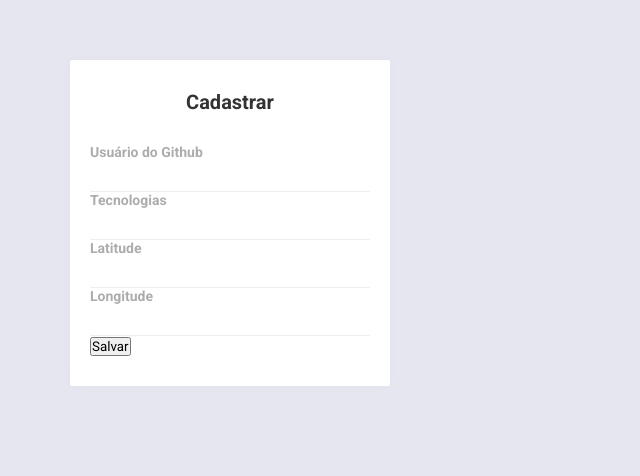
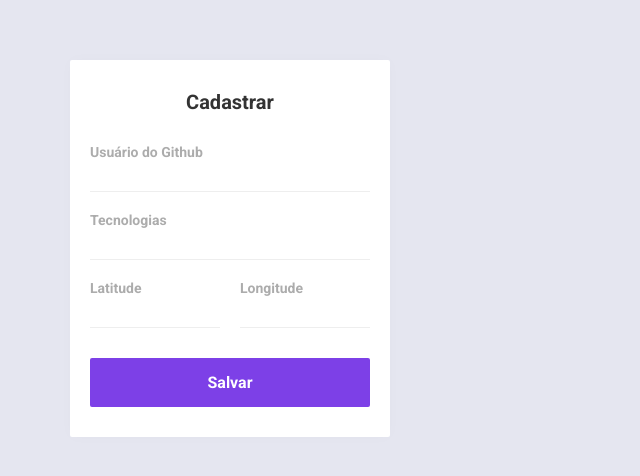
Before and after one commit to salescamila/omnistack10, a React (Create React App) app in the folder web/: page / in a window 1280 px wide. Shown: the top 476 px of the page, without its empty margins (0-640 px from the left). Built offline with nearby package versions, Linux system fonts and the light colour scheme; the HTML template or start-up script is replaced by a standard one.

Commit message:
Painel cadastrar estilizado

```diff
--- a/web/src/App.js
+++ b/web/src/App.js
@@ -30,9 +30,9 @@
               <label htmlFor="longitude">Longitude</label>
               <input name="longitude" id="longitude" required />
             </div>
+          </div>
 
-            <button type="submit">Salvar</button>
-          </div>
+          <button type="submit">Salvar</button>
         </form>
       </aside>
       <main>
--- a/web/src/Sidebar.css
+++ b/web/src/Sidebar.css
@@ -17,6 +17,21 @@
   margin-top: 30px;
 }
 
+aside form .input-block + .input-block {
+  margin-top: 20px;
+}
+
+aside form .input-group {
+  margin-top: 20px;
+  display: grid;
+  gap: 20px;
+  grid-template-columns: 1fr 1fr;
+}
+
+aside form .input-group .input-block {
+  margin-top: 0px;
+}
+
 aside form .input-block label {
   color: #ACACAC;
   font-size: 14px;
@@ -32,3 +47,21 @@
   border: 0;
   border-bottom: 1px solid #eee;
 }
+
+aside form button[type=submit] {
+  width: 100%;
+  border: 0;
+  margin-top: 30px;
+  background: #7d40e7;
+  border-radius: 2px;
+  padding: 15px;
+  font-size: 16px;
+  font-weight: bold;
+  color: #FFF;
+  cursor: pointer;
+  transition: background 0.5s;
+}
+
+aside form button[type=submit]:hover {
+  background: #6931ca;
+}
```
